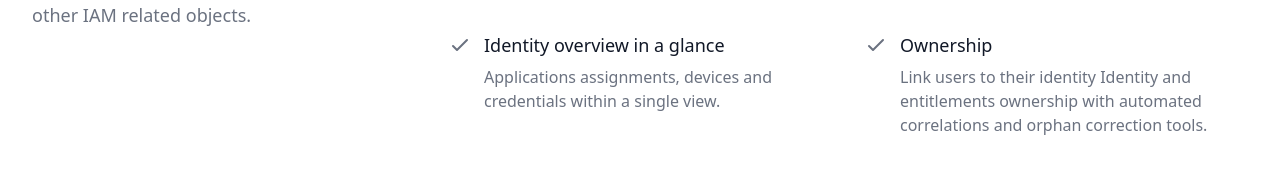
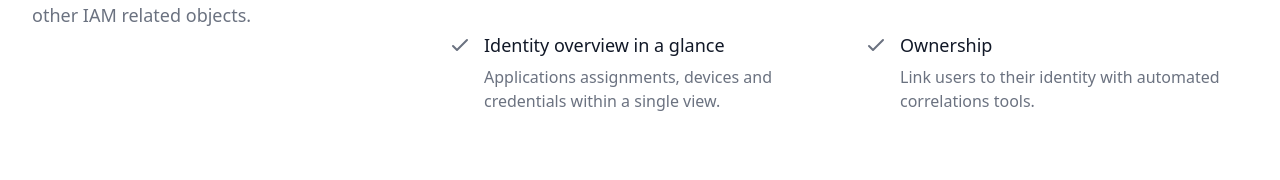
Before and after one commit to crossid/crossidio, a Next.js app: page /store in a window 1280 px wide. Shown: the part 737-917 px from the top of the page. Built offline with nearby package versions, Linux system fonts and the light colour scheme; a web font is replaced by a local one; what @badrap/bar-of-progress would draw is missing.

Commit message:
fix(store): grammar.

```diff
--- a/src/pages/store.tsx
+++ b/src/pages/store.tsx
@@ -94,7 +94,7 @@ const StoreSection = () => (
             />
             <FeatureItem
               title="Ownership"
-              description="Link users to their identity Identity and entitlements ownership with automated correlations and orphan correction tools."
+              description="Link users to their identity with automated correlations tools."
             />
             <FeatureItem
               title="Audit Log"
```
